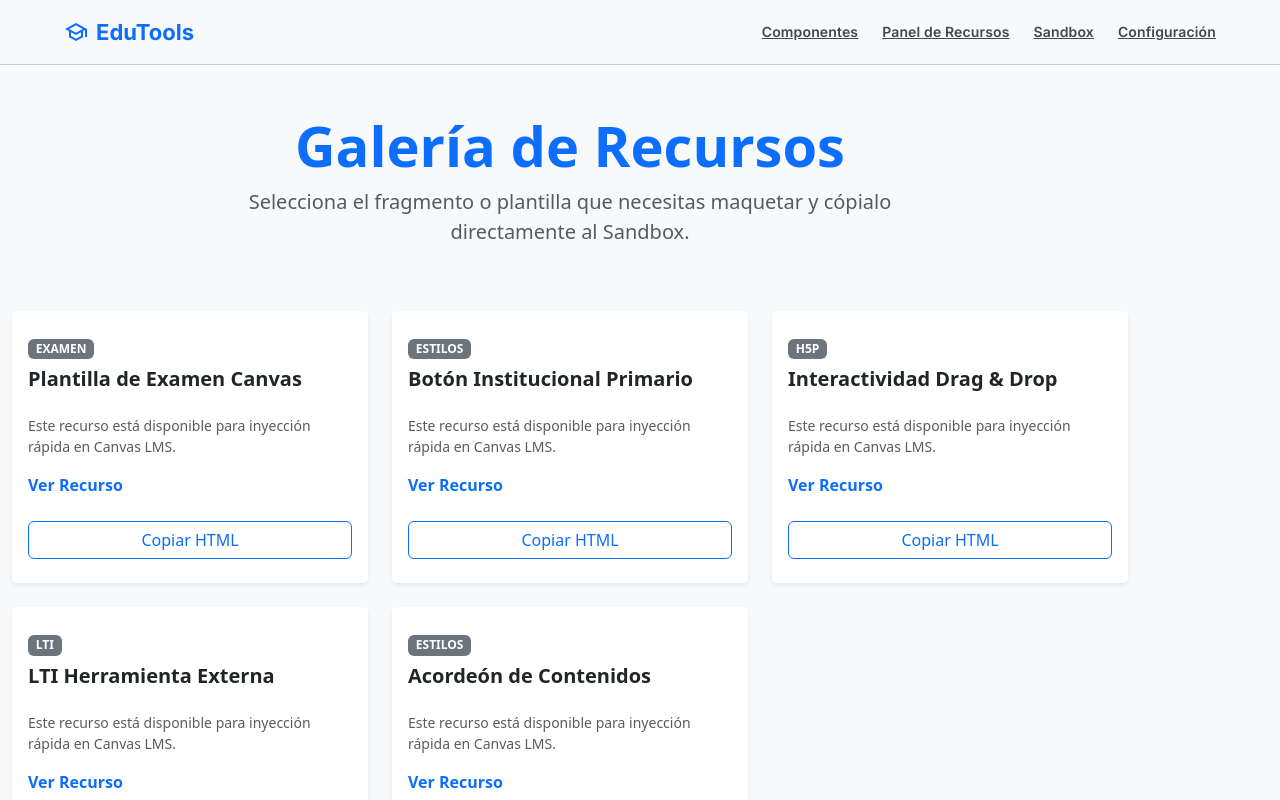
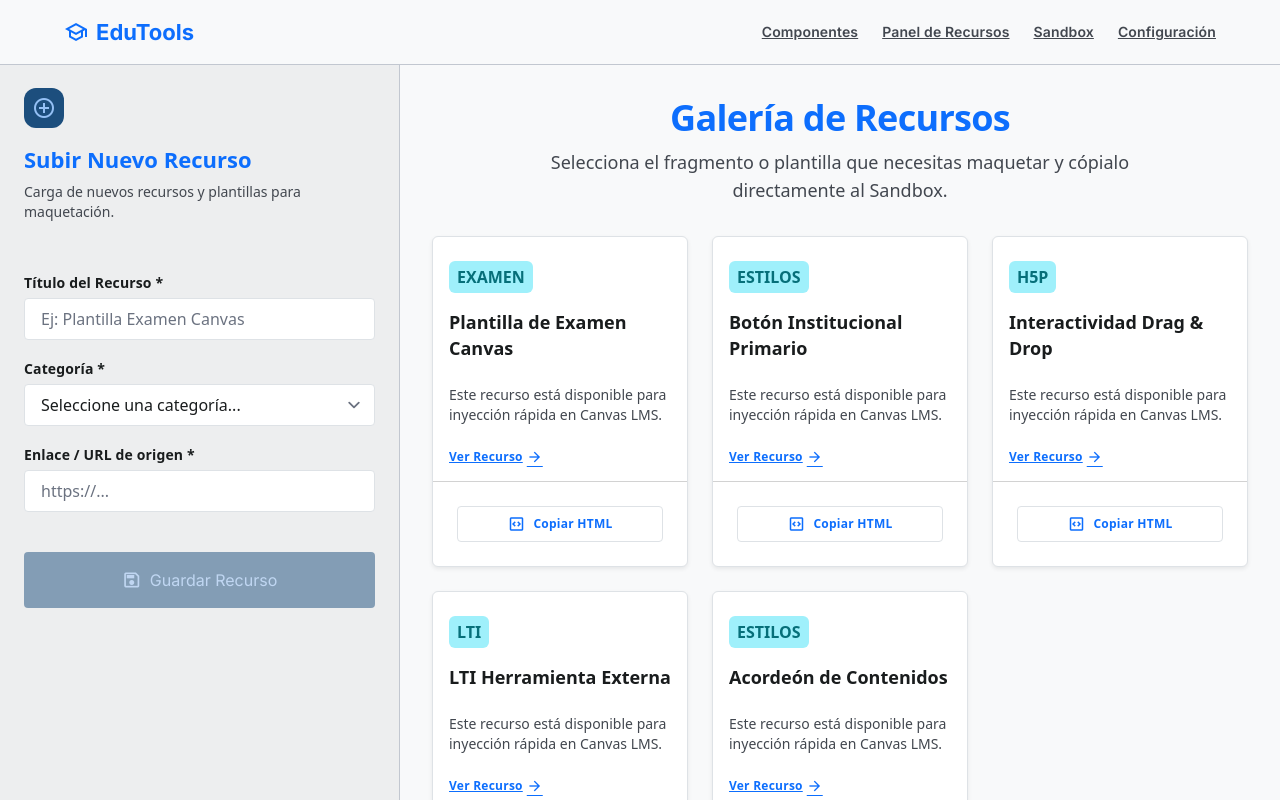
Before and after one commit to ISPC-TSDWAD/ModPWeb--Dev6, an Angular app in the folder Frontend/: page /home in a window 1280 px wide. Shown: the top 800 px of the page. Built offline with nearby package versions, Linux system fonts and the light colour scheme.

Commit message:
feat: implementar layout con menú lateral en Sandbox y ajustar anchos

```diff
--- a/Frontend/src/app/pages/dashboard/dashboard.component.html
+++ b/Frontend/src/app/pages/dashboard/dashboard.component.html
@@ -1,6 +1,6 @@
 <div class="flex w-full min-h-[calc(100vh-64px)]">
   <!-- NavigationDrawer -->
-  <aside class="flex flex-col w-[300px] h-[calc(100vh-64px)] fixed left-0 top-16 z-40 bg-surface-container border-r border-outline-variant hidden lg:flex overflow-y-auto">
+  <aside class="flex flex-col w-[400px] h-[calc(100vh-64px)] fixed left-0 top-16 z-40 bg-surface-container border-r border-outline-variant hidden lg:flex overflow-y-auto">
     <div class="p-lg flex items-center gap-md">
       <div class="w-10 h-10 rounded-full bg-primary-container flex items-center justify-center text-on-primary-container">
         <span class="material-symbols-outlined">school</span>
@@ -31,8 +31,8 @@
   </aside>
 
   <!-- Main Content Area -->
-  <div class="flex-1 lg:ml-[300px] p-lg flex flex-col items-center">
-    <div class="max-w-[1200px] w-full">
+  <div class="flex-1 lg:ml-[400px] p-xl">
+    <div class="max-w-[1200px] mx-auto w-full">
       <!-- Hero Section -->
       <section class="mb-xl rounded-xl overflow-hidden bg-white border border-outline-variant">
         <div class="h-48 relative">
--- a/Frontend/src/app/pages/home/home.component.html
+++ b/Frontend/src/app/pages/home/home.component.html
@@ -1,14 +1,81 @@
-<div class="container py-5">
-  <div class="row text-center mb-5">
-    <div class="col-lg-8 mx-auto">
-      <h1 class="display-4 fw-bold text-primary">Galería de Recursos</h1>
-      <p class="lead text-muted">Selecciona el fragmento o plantilla que necesitas maquetar y cópialo directamente al Sandbox.</p>
+<div class="flex w-full min-h-[calc(100vh-64px)] bg-surface">
+  <!-- NavigationDrawer as Form Container -->
+  <aside class="flex flex-col w-[400px] h-[calc(100vh-64px)] fixed left-0 top-16 z-40 bg-surface-container border-r border-outline-variant hidden lg:flex overflow-y-auto p-lg">
+    <div class="mb-xl">
+      <div class="w-10 h-10 rounded-full bg-primary-container flex items-center justify-center text-on-primary-container mb-md">
+        <span class="material-symbols-outlined">add_circle</span>
       </div>
+      <h2 class="text-headline-md font-bold text-primary">Subir Nuevo Recurso</h2>
+      <p class="text-body-sm text-on-surface-variant">Carga de nuevos recursos y plantillas para maquetación.</p>
+    </div>
+
+    <div *ngIf="mensajeExito" class="alert alert-success mb-4 p-3 bg-secondary-container text-on-secondary-container rounded-lg border border-secondary text-body-sm font-medium">
+      ¡Recurso guardado correctamente!
+    </div>
+
+    <form [formGroup]="recursoForm" (ngSubmit)="onSubmit()" class="space-y-md flex-1">
+      <div class="space-y-xs">
+        <label for="titulo" class="text-label-lg font-bold text-on-surface">Título del Recurso *</label>
+        <input type="text" id="titulo" class="w-full px-3 py-2 border border-outline rounded-lg focus:ring-2 focus:ring-primary focus:border-primary text-body-md bg-white" formControlName="titulo"
+            [ngClass]="{'border-error': esCampoInvalido('titulo')}"
+            placeholder="Ej: Plantilla Examen Canvas">
+        <div class="text-error text-label-sm mt-1" *ngIf="recursoForm.get('titulo')?.errors?.['required'] && esCampoInvalido('titulo')">
+            El título es obligatorio.
+        </div>
+        <div class="text-error text-label-sm mt-1" *ngIf="recursoForm.get('titulo')?.errors?.['minlength'] && esCampoInvalido('titulo')">
+            El título debe tener al menos 5 caracteres.
+        </div>
+        <div class="text-error text-label-sm mt-1" *ngIf="recursoForm.get('titulo')?.errors?.['maxlength'] && esCampoInvalido('titulo')">
+            El título no puede exceder los 50 caracteres.
+        </div>
+      </div>
+
+      <div class="space-y-xs">
+        <label for="categoria" class="text-label-lg font-bold text-on-surface">Categoría *</label>
+        <select id="categoria" class="w-full px-3 py-2 border border-outline rounded-lg focus:ring-2 focus:ring-primary focus:border-primary text-body-md bg-white" formControlName="categoria"
+            [ngClass]="{'border-error': esCampoInvalido('categoria')}">
+            <option value="">Seleccione una categoría...</option>
+            <option value="H5P">Elemento H5P</option>
+            <option value="LTI">Herramienta LTI externa</option>
+            <option value="EXAMEN">Plantilla de Examen</option>
+            <option value="ESTILOS">Fragmento de Estilos CSS</option>
+        </select>
+        <div class="text-error text-label-sm mt-1" *ngIf="esCampoInvalido('categoria')">
+            Debe seleccionar una categoría.
+        </div>
+      </div>
+
+      <div class="space-y-xs">
+        <label for="url" class="text-label-lg font-bold text-on-surface">Enlace / URL de origen *</label>
+        <input type="url" id="url" class="w-full px-3 py-2 border border-outline rounded-lg focus:ring-2 focus:ring-primary focus:border-primary text-body-md bg-white" formControlName="url"
+            [ngClass]="{'border-error': esCampoInvalido('url')}" placeholder="https://...">
+        <div class="text-error text-label-sm mt-1" *ngIf="recursoForm.get('url')?.errors?.['required'] && esCampoInvalido('url')">
+            El enlace es obligatorio.
+        </div>
+        <div class="text-error text-label-sm mt-1" *ngIf="recursoForm.get('url')?.errors?.['pattern'] && esCampoInvalido('url')">
+            El enlace debe ser una URL válida (ej. https://...).
+        </div>
+      </div>
+
+      <div class="pt-4">
+        <button type="submit" class="w-full bg-primary-container text-on-primary-container font-label-lg py-3 rounded-lg hover:bg-primary transition-colors disabled:opacity-50 flex items-center justify-center gap-2" [disabled]="recursoForm.invalid">
+            <span class="material-symbols-outlined text-[20px]">save</span> Guardar Recurso
+        </button>
+      </div>
+    </form>
+  </aside>
+
+  <!-- Main Content Area: Gallery -->
+  <div class="flex-1 lg:ml-[400px] p-xl">
+    <div class="max-w-[1200px] mx-auto w-full">
+      <div class="text-center mb-xl">
+        <h1 class="text-display-lg fw-bold text-primary mb-sm">Galería de Recursos</h1>
+        <p class="text-body-lg text-on-surface-variant max-w-2xl mx-auto">Selecciona el fragmento o plantilla que necesitas maquetar y cópialo directamente al Sandbox.</p>
       </div>
 
       <div class="row g-4">
         <!-- Indicador de carga -->
-    <div class="col-12 text-center" *ngIf="cargando">
+        <div class="col-12 text-center py-xl" *ngIf="cargando">
           <div class="spinner-border text-primary" role="status">
             <span class="visually-hidden">Cargando...</span>
           </div>
@@ -16,25 +83,32 @@
 
         <!-- Data Binding de los recursos simulados -->
         <div class="col-md-6 col-lg-4" *ngFor="let recurso of recursos">
-      <div class="card h-100 shadow-sm border-0 hover-lift">
-        <div class="card-header bg-white border-bottom-0 pt-4 pb-0">
-          <span class="badge bg-secondary mb-2">{{ recurso.categoria }}</span>
-          <h5 class="card-title fw-bold">{{ recurso.titulo }}</h5>
+          <div class="card h-100 shadow-sm border border-outline-variant hover:shadow-md transition-shadow bg-surface-container-lowest">
+            <div class="card-header bg-transparent border-bottom-0 pt-4 pb-0">
+              <span class="inline-block bg-secondary-container text-on-secondary-container text-label-sm font-bold px-2 py-1 rounded mb-3">{{ recurso.categoria }}</span>
+              <h5 class="text-headline-sm font-bold text-on-surface">{{ recurso.titulo }}</h5>
             </div>
             <div class="card-body">
-          <p class="card-text text-muted small mb-3">Este recurso está disponible para inyección rápida en Canvas LMS.</p>
-          <a [href]="recurso.url" target="_blank" class="text-decoration-none fw-semibold">Ver Recurso <i class="bi bi-arrow-right"></i></a>
+              <p class="text-body-sm text-on-surface-variant mb-4">Este recurso está disponible para inyección rápida en Canvas LMS.</p>
+              <a [href]="recurso.url" target="_blank" class="text-primary font-bold text-label-md flex items-center gap-1 hover:underline">
+                Ver Recurso <span class="material-symbols-outlined text-[16px]">arrow_forward</span>
+              </a>
             </div>
-        <div class="card-footer bg-white border-top-0 pb-4">
-          <button class="btn btn-outline-primary w-100" (click)="copiarHTML(recurso)">
-            <i class="bi bi-code-square"></i> Copiar HTML
+            <div class="card-footer bg-transparent border-t border-outline-variant p-4">
+              <button class="w-full flex items-center justify-center gap-2 text-primary border border-outline py-2 rounded-lg hover:bg-surface-container-low transition-colors text-label-md font-bold" (click)="copiarHTML(recurso)">
+                <span class="material-symbols-outlined text-[18px]">code_blocks</span> Copiar HTML
               </button>
             </div>
           </div>
         </div>
 
         <div class="col-12" *ngIf="!cargando && recursos.length === 0">
-      <div class="alert alert-info">No hay recursos disponibles. Sube uno desde el Dashboard.</div>
+          <div class="p-lg bg-surface-container text-center rounded-lg border border-outline-variant text-on-surface-variant">
+            <span class="material-symbols-outlined text-[48px] mb-2 opacity-50">inbox</span>
+            <p>No hay recursos disponibles. Sube uno desde el menú lateral.</p>
           </div>
         </div>
       </div>
+    </div>
+  </div>
+</div>
--- a/Frontend/src/app/pages/home/home.component.ts
+++ b/Frontend/src/app/pages/home/home.component.ts
@@ -1,23 +1,40 @@
 import { Component, OnInit, inject } from '@angular/core';
 import { CommonModule } from '@angular/common';
+import { ReactiveFormsModule, FormBuilder, FormGroup, Validators } from '@angular/forms';
 import { ApiService } from '../../services/api.service';
 import { TestData } from '../../models/api-response.model';
 
 @Component({
   selector: 'app-home',
   standalone: true,
-  imports: [CommonModule],
+  imports: [CommonModule, ReactiveFormsModule],
   templateUrl: './home.component.html',
   styleUrl: './home.component.css'
 })
 export class HomeComponent implements OnInit {
   private apiService = inject(ApiService);
+  private fb = inject(FormBuilder);
 
   recursos: any[] = [];
   cargando: boolean = true;
 
+  recursoForm: FormGroup;
+  mensajeExito: boolean = false;
+
+  constructor() {
+    this.recursoForm = this.fb.group({
+      titulo: ['', [Validators.required, Validators.minLength(5), Validators.maxLength(50)]],
+      categoria: ['', Validators.required],
+      url: ['', [Validators.required, Validators.pattern('https?://.+')]]
+    });
+  }
+
   ngOnInit(): void {
     // Consumimos los datos directamente desde el servicio simulado
+    this.cargarRecursos();
+  }
+
+  cargarRecursos(): void {
     this.apiService.getRecursosMock().subscribe({
       next: (data) => {
         this.recursos = data;
@@ -28,6 +45,29 @@ export class HomeComponent implements OnInit {
         this.cargando = false;
       }
     });
+  }
+
+  onSubmit(): void {
+    if (this.recursoForm.valid) {
+      // Simular envío a la API
+      this.apiService.createResource(this.recursoForm.value).subscribe(() => {
+        this.mensajeExito = true;
+        this.recursoForm.reset();
+
+        // Recargar la lista simulada
+        this.cargando = true;
+        this.cargarRecursos();
+
+        setTimeout(() => {
+          this.mensajeExito = false;
+        }, 3000);
+      });
+    }
+  }
+
+  esCampoInvalido(campo: string): boolean {
+    const control = this.recursoForm.get(campo);
+    return !!control && control.invalid && (control.dirty || control.touched);
   }
 
   copiarHTML(recurso: any): void {
```
Lines whose indentation alone changed are shown as unchanged.
